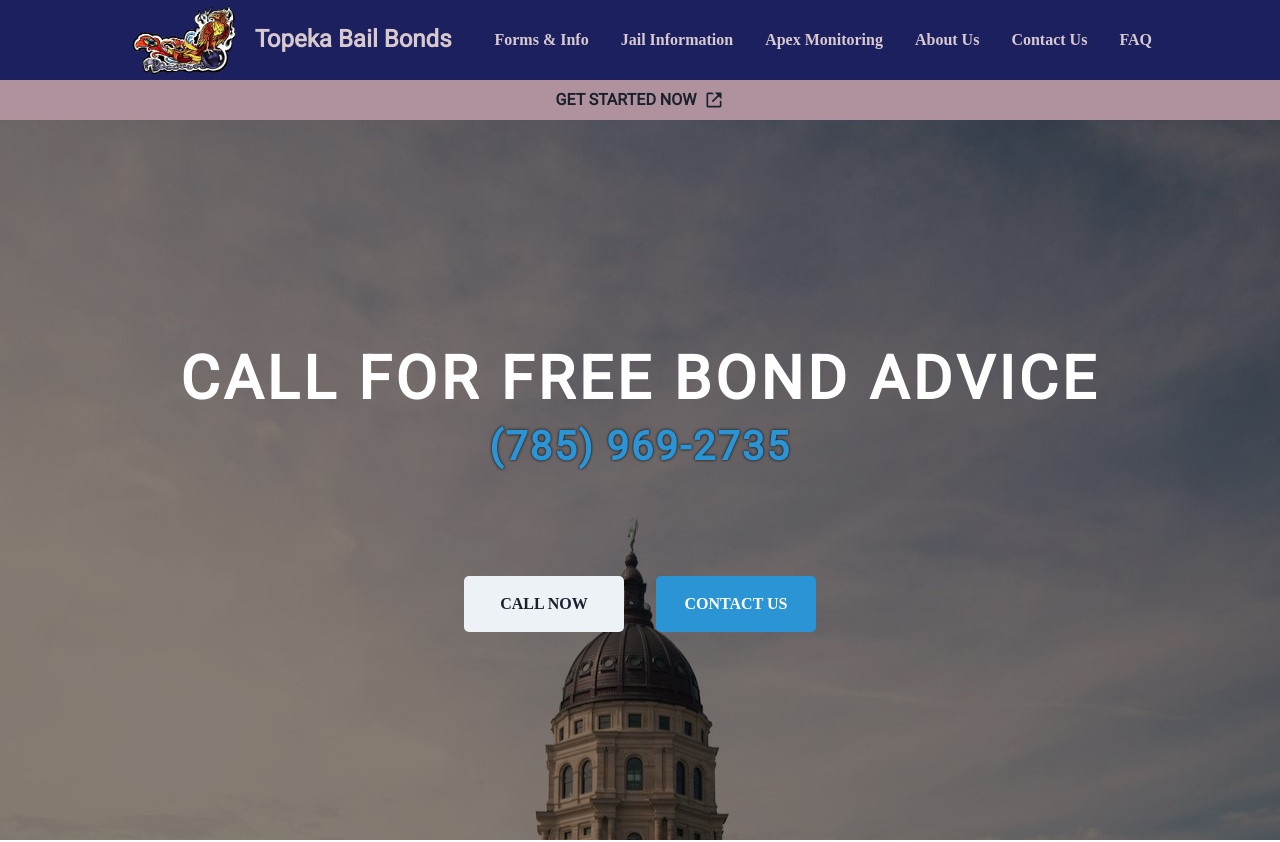
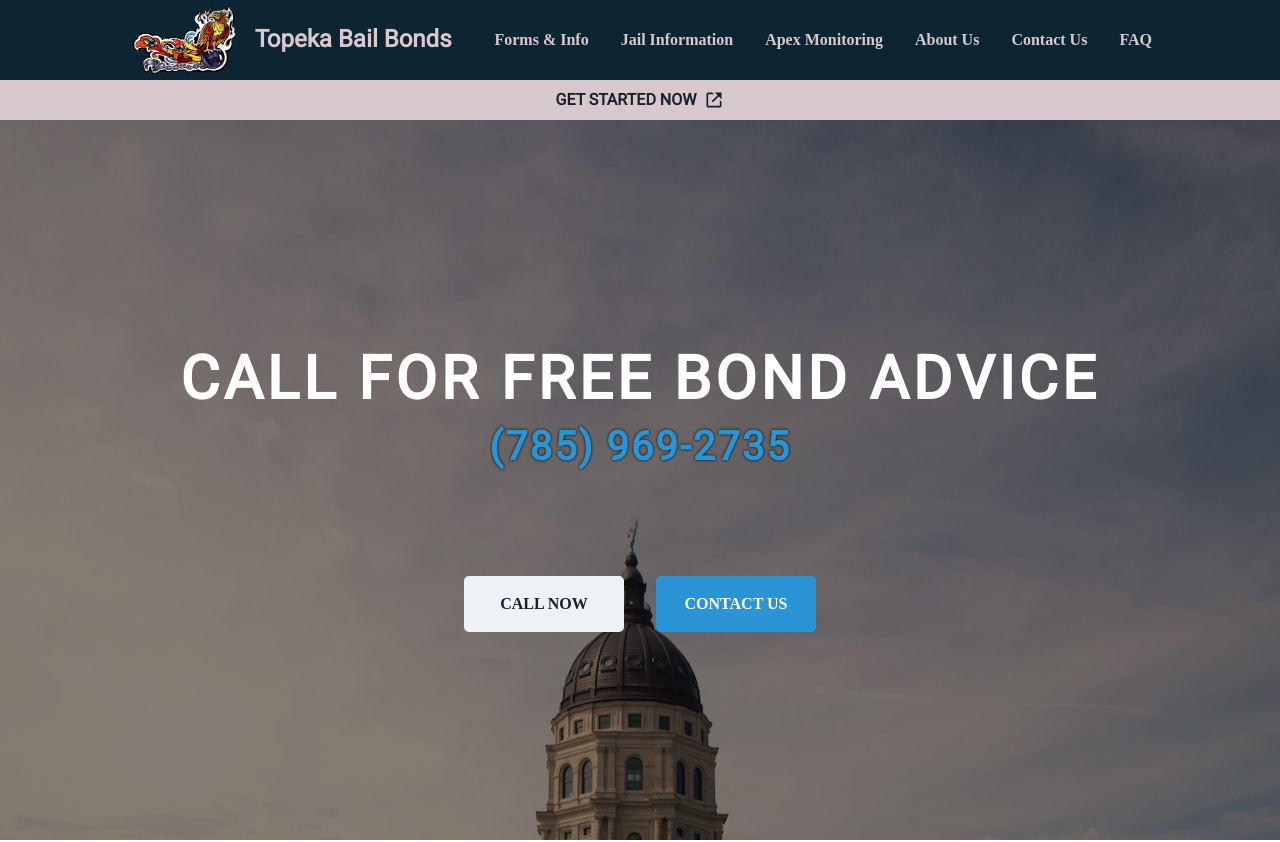
Before and after one commit to cjfritz9/sean-the-bondsman, a React (Create React App) app: page / in a window 1280 px wide. Shown: the top 842 px of the page. Built offline with nearby package versions, Linux system fonts and the light colour scheme; a web font is replaced by a local one.

Commit message:
updated brand Penn color

```diff
--- a/src/components/Shared/Announcement.tsx
+++ b/src/components/Shared/Announcement.tsx
@@ -7,7 +7,7 @@ const Announcement: React.FC = () => {
     <Box
       _hover={{ filter: 'brightness(1.2)' }}
       h='40px'
-      bgColor='Brand.Rose'
+      bgColor='Brand.French'
       cursor='pointer'
     >
       <Tooltip label='This will link to DocuSign'>
--- a/src/theme/ThemeExtension.ts
+++ b/src/theme/ThemeExtension.ts
@@ -12,7 +12,7 @@ const theme = extendTheme({
       White: '#FFFFFF',
       French: '#D7C9CE',
       Celestial: '#2A94D4',
-      Penn: '#1C205F',
+      Penn: '#0D2533',
       Persian: '#2541B2',
       Rose: '#AF929D'
     }
```
